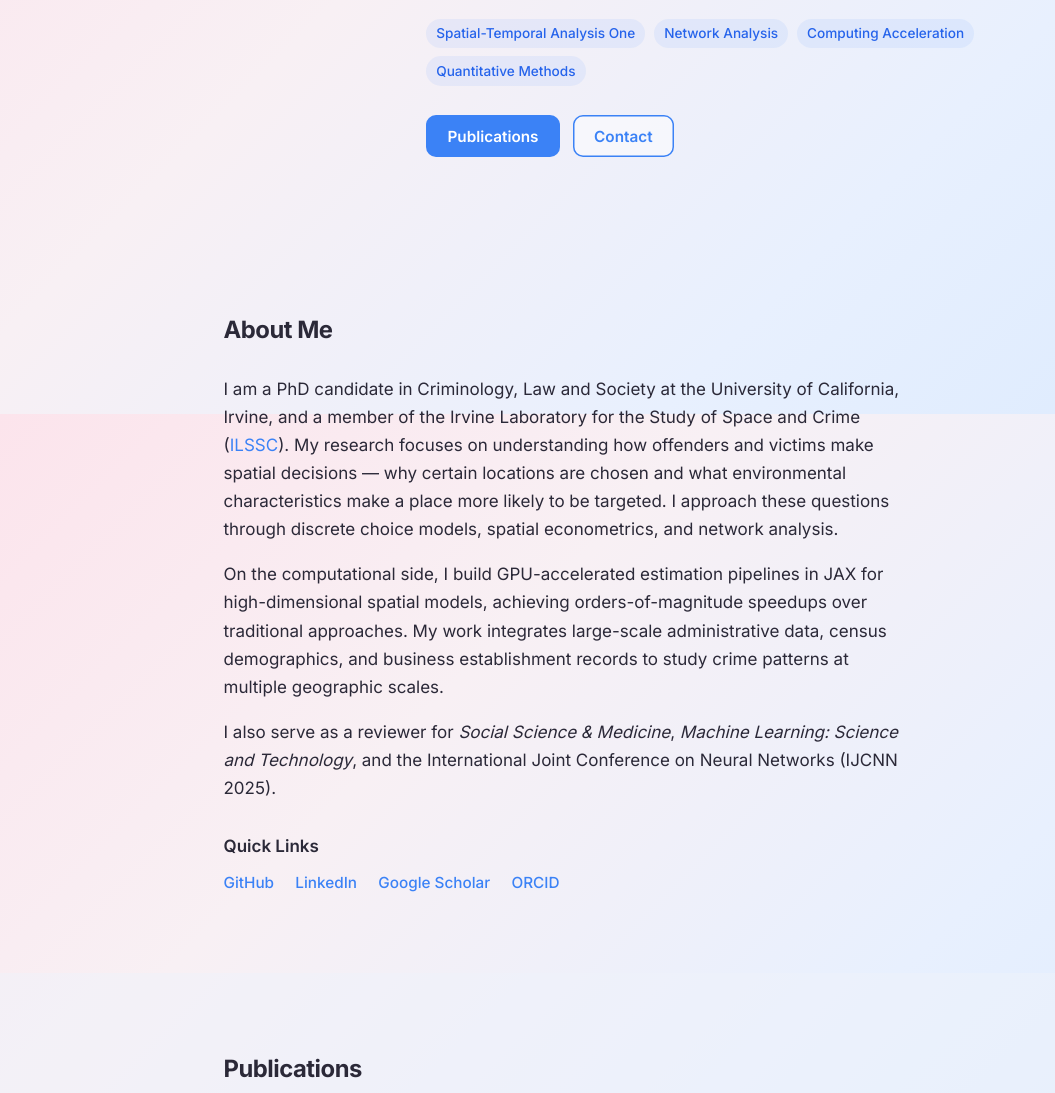
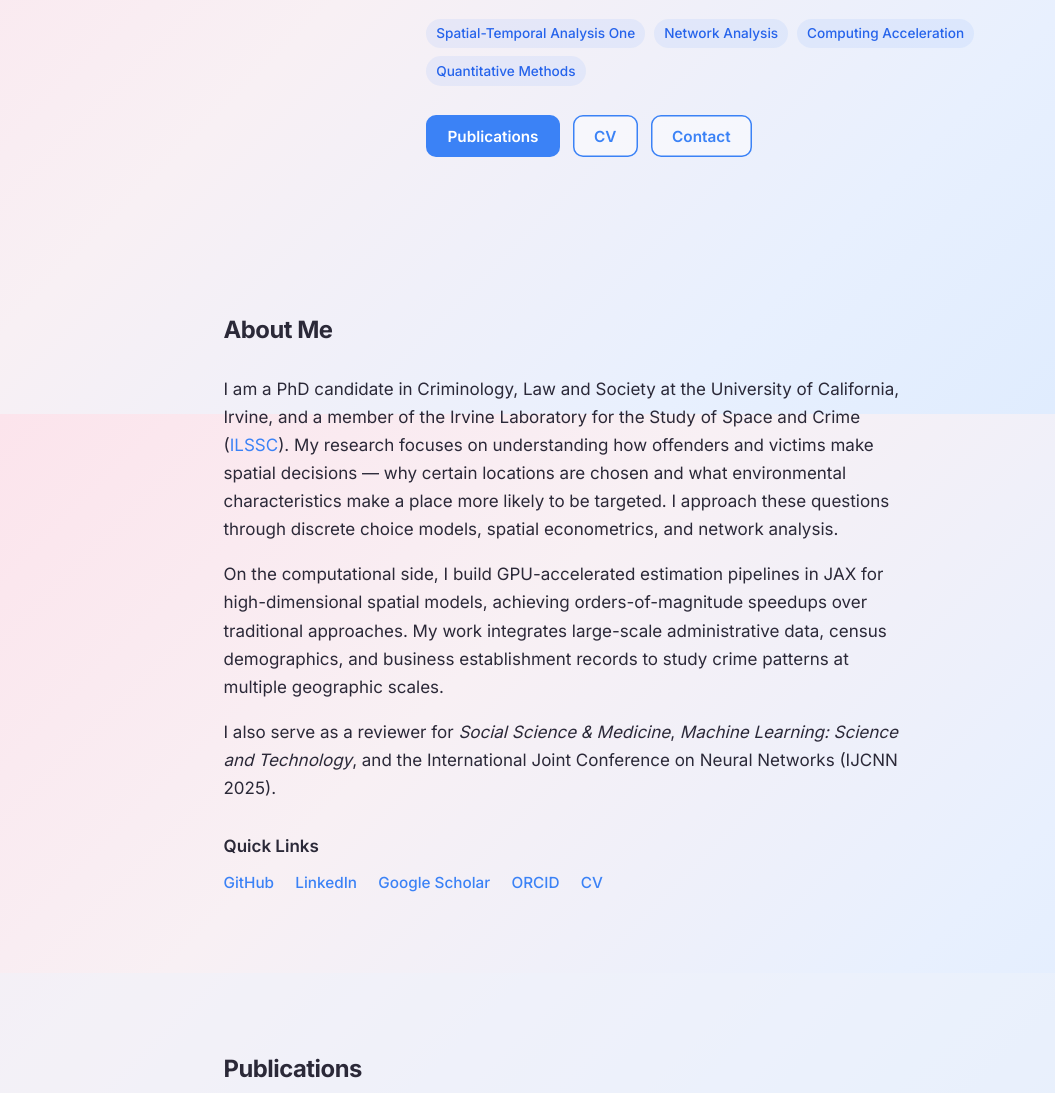
Before and after one commit to yqwang718/Homepage, an Eleventy site: page src/index.njk in a window 1280 px wide. Shown: the part 386-1479 px from the top of the page, without its empty margins (0-1055 px from the left). Built offline with nearby package versions, Linux system fonts and the light colour scheme; Eleventy itself is replaced by a stand-in of ours; files that its build step writes are made by us from their sources.

Commit message:
Add CV link to homepage

```diff
--- a/src/_data/site.json
+++ b/src/_data/site.json
@@ -8,5 +8,6 @@
   "github": "https://github.com/yqwang718",
   "linkedin": "https://www.linkedin.com/in/yuki-wang-1a402736b/",
   "scholar": "https://scholar.google.com/citations?user=S5f5O1kAAAAJ&hl=en",
-  "orcid": "https://orcid.org/0009-0004-1795-1010"
+  "orcid": "https://orcid.org/0009-0004-1795-1010",
+  "cv": "/assets/yukiwang_cv.pdf"
 }
--- a/src/css/style.css
+++ b/src/css/style.css
@@ -287,6 +287,7 @@ a:hover { text-decoration: underline; }
   padding: 0;
   margin: 0;
   display: flex;
+  flex-wrap: wrap;
   gap: 1.25rem;
 }
 
--- a/src/index.njk
+++ b/src/index.njk
@@ -22,6 +22,7 @@ title: Home
     </div>
     <div class="hero-actions">
       <a href="#publications" class="btn btn-primary">Publications</a>
+      <a href="{{ site.cv }}" class="btn btn-outline" target="_blank" rel="noopener">CV</a>
       <a href="#contact" class="btn btn-outline">Contact</a>
     </div>
     </div>
@@ -50,6 +51,7 @@ title: Home
         <li><a href="{{ site.linkedin }}" target="_blank" rel="noopener">LinkedIn</a></li>
         <li><a href="{{ site.scholar }}" target="_blank" rel="noopener">Google Scholar</a></li>
         <li><a href="{{ site.orcid }}" target="_blank" rel="noopener">ORCID</a></li>
+        <li><a href="{{ site.cv }}" target="_blank" rel="noopener">CV</a></li>
       </ul>
     </div>
   </div>
```
Also changed, not shown: 1 other file.
